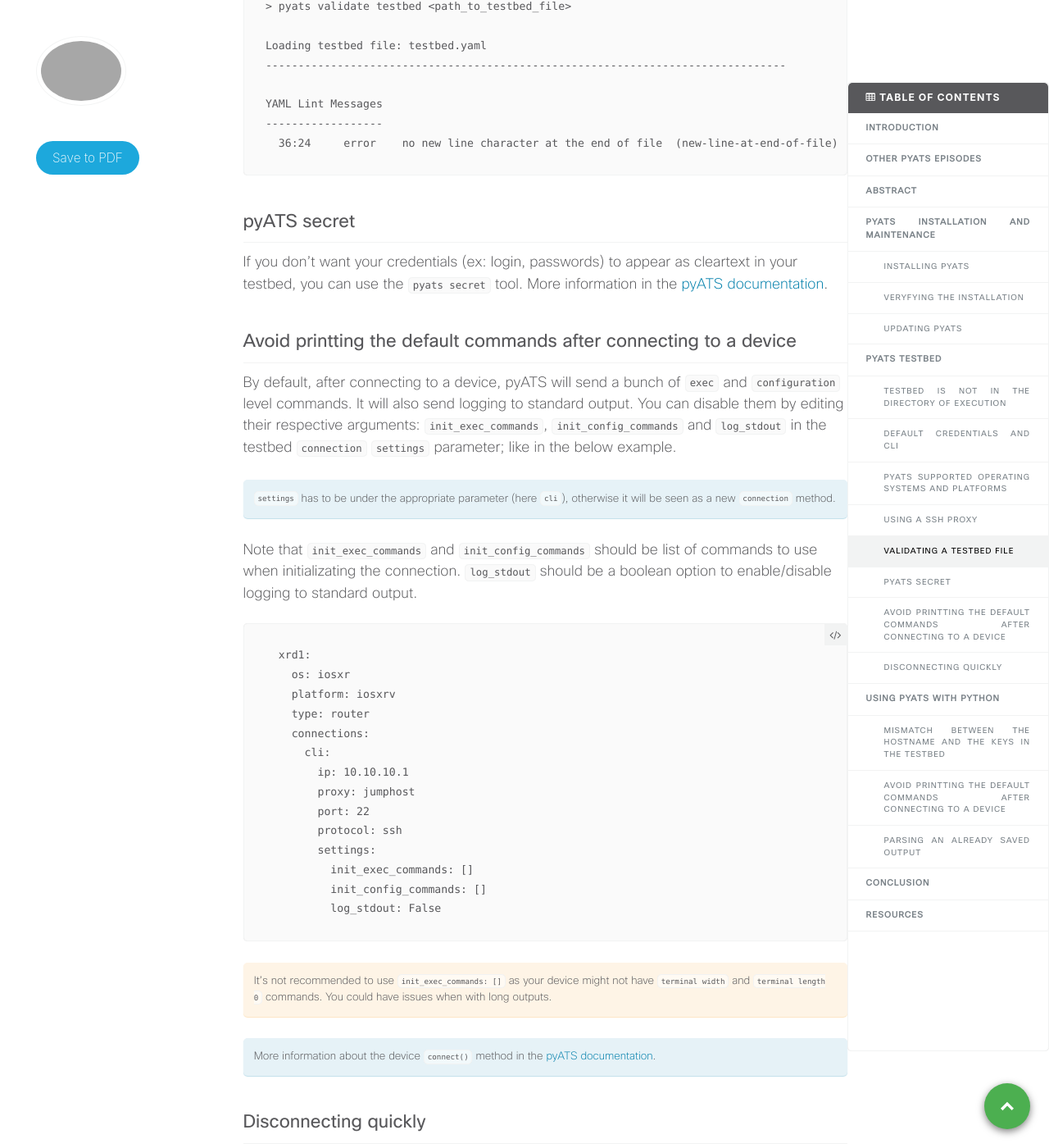
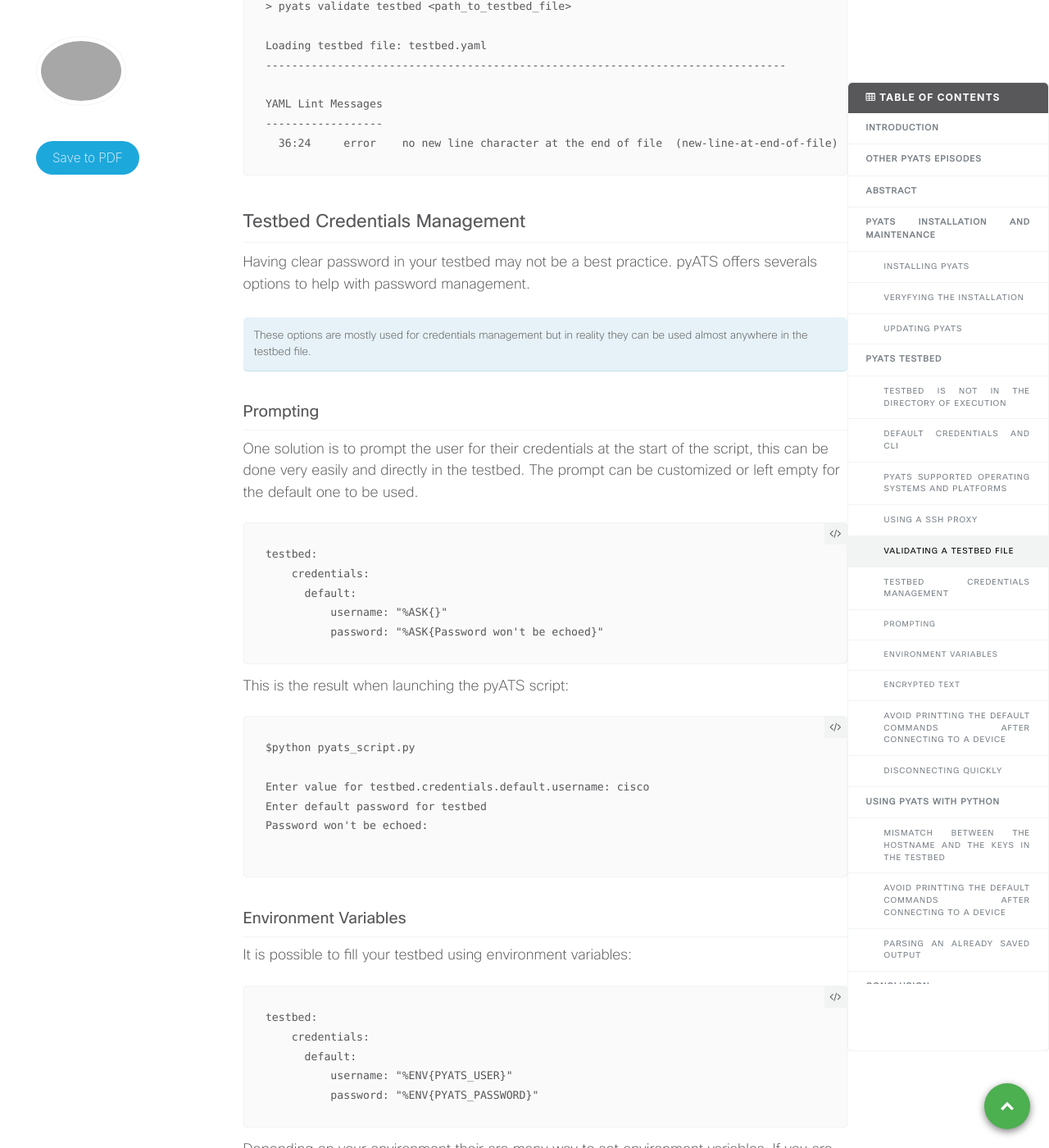
Before and after one commit to xrdocs/programmability, a Jekyll site: the page built from _tutorials/pyats-series-tips-and-tricks.md, in a window 1280 px wide and 1400 px high, scrolled down 7202 px. Shown: the whole window at 82% size. Built offline with Jekyll 4.4.1, drawn with Linux system fonts in a browser that asks for light colours; comment, search, counter and statistics services are not loaded; some of the changed text lies outside the part shown.

Commit message:
Added the Testbed Credential Management section

````diff
--- a/_tutorials/pyats-series-tips-and-tricks.md
+++ b/_tutorials/pyats-series-tips-and-tricks.md
@@ -254,9 +254,66 @@ YAML Lint Messages
   36:24     error    no new line character at the end of file  (new-line-at-end-of-file)
 ```
 
-## pyATS secret
+## Testbed Credentials Management
 
-If you don't want your credentials (ex: login, passwords) to appear as cleartext in your testbed, you can use the `pyats secret` tool. More information in the [pyATS documentation](https://pubhub.devnetcloud.com/media/pyats/docs/utilities/secret_strings.html).
+Having clear password in your testbed may not be a best practice. pyATS offers severals options to help with password management.
+
+These options are mostly used for credentials management but in reality they can be used almost anywhere in the testbed file.
+{: .notice--info}
+
+### Prompting
+
+One solution is to prompt the user for their credentials at the start of the script, this can be done very easily and directly in the testbed. The prompt can be customized or left empty for the default one to be used.
+
+```
+testbed:
+    credentials:
+      default:
+          username: "%ASK{}"
+          password: "%ASK{Password won't be echoed}"
+```
+
+This is the result when launching the pyATS script:
+```
+$python pyats_script.py
+
+Enter value for testbed.credentials.default.username: cisco
+Enter default password for testbed
+Password won't be echoed:
+
+```
+
+### Environment Variables
+
+It is possible to fill your testbed using environment variables:
+```
+testbed:
+    credentials:
+      default:
+          username: "%ENV{PYATS_USER}"
+          password: "%ENV{PYATS_PASSWORD}"
+```
+
+Depending on your environment their are many way to set environment variables. If you are on a Linux terminal you can use the `export` command for example (hint: if you put a space before the `export` command it should not be saved in your shell history):
+```
+$ export PYATS_USER=cisco
+$ export PYATS_PASSWORD=cisco123
+$python pyats_script.py
+```
+
+### Encrypted Text
+
+Encryption is another option and the `pyats secret` tool can help you encode and decode text. More information in the [pyATS documentation](https://pubhub.devnetcloud.com/media/pyats/docs/utilities/secret_strings.html).
+
+The encrypted password can then be set in the testbed and will automatically be decrypted when the script is launched.
+
+```
+testbed:
+    credentials:
+      default:
+          username: cisco
+          password: "%ENC{gAAAAABdsgvwElU9_3RTZsRnd4b1l3Es2gV6Y_DUnUE8C9y3SdZGBc2v0B2m9sKV}"
+```
 
 ## Avoid printting the default commands after connecting to a device
 
````
